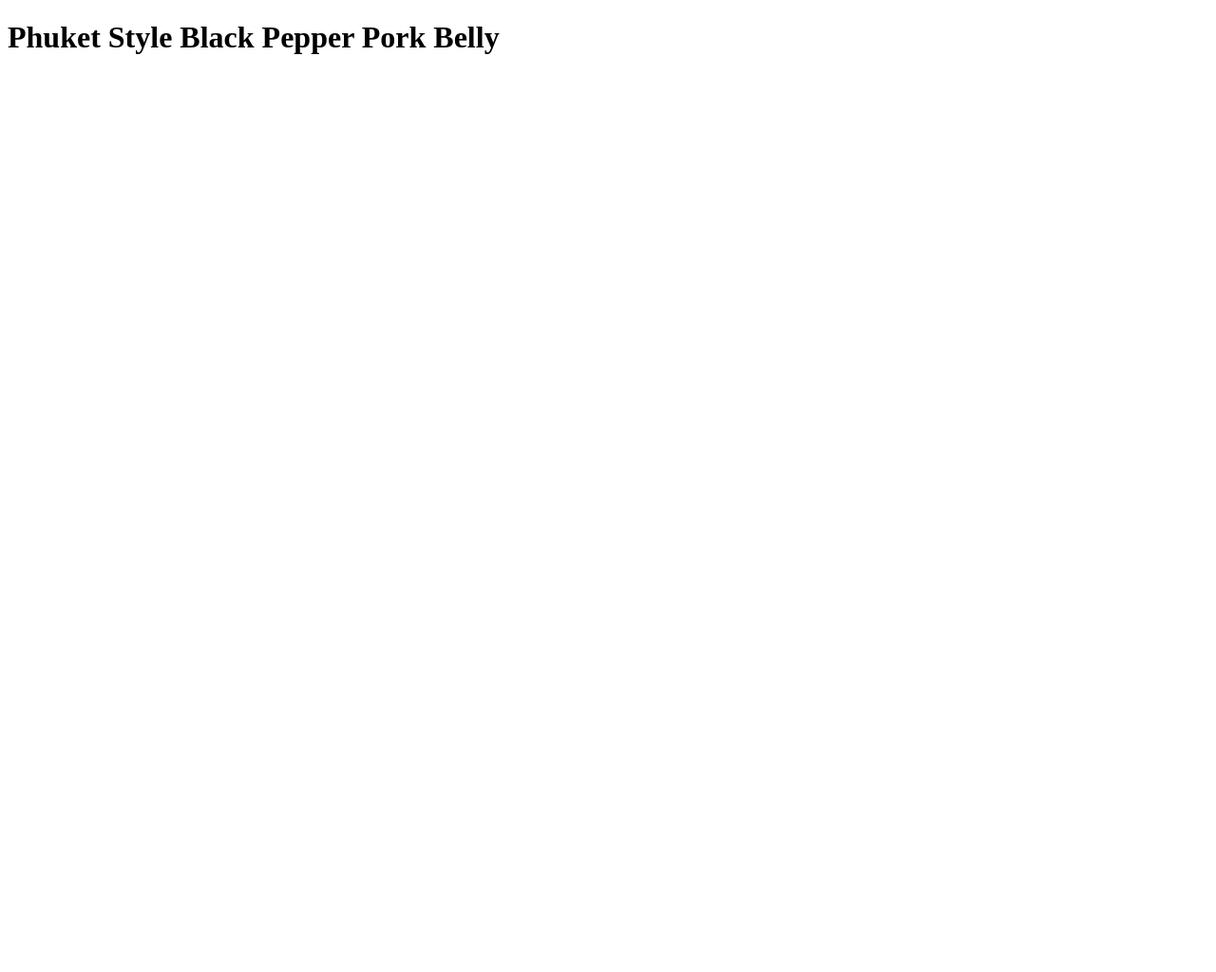
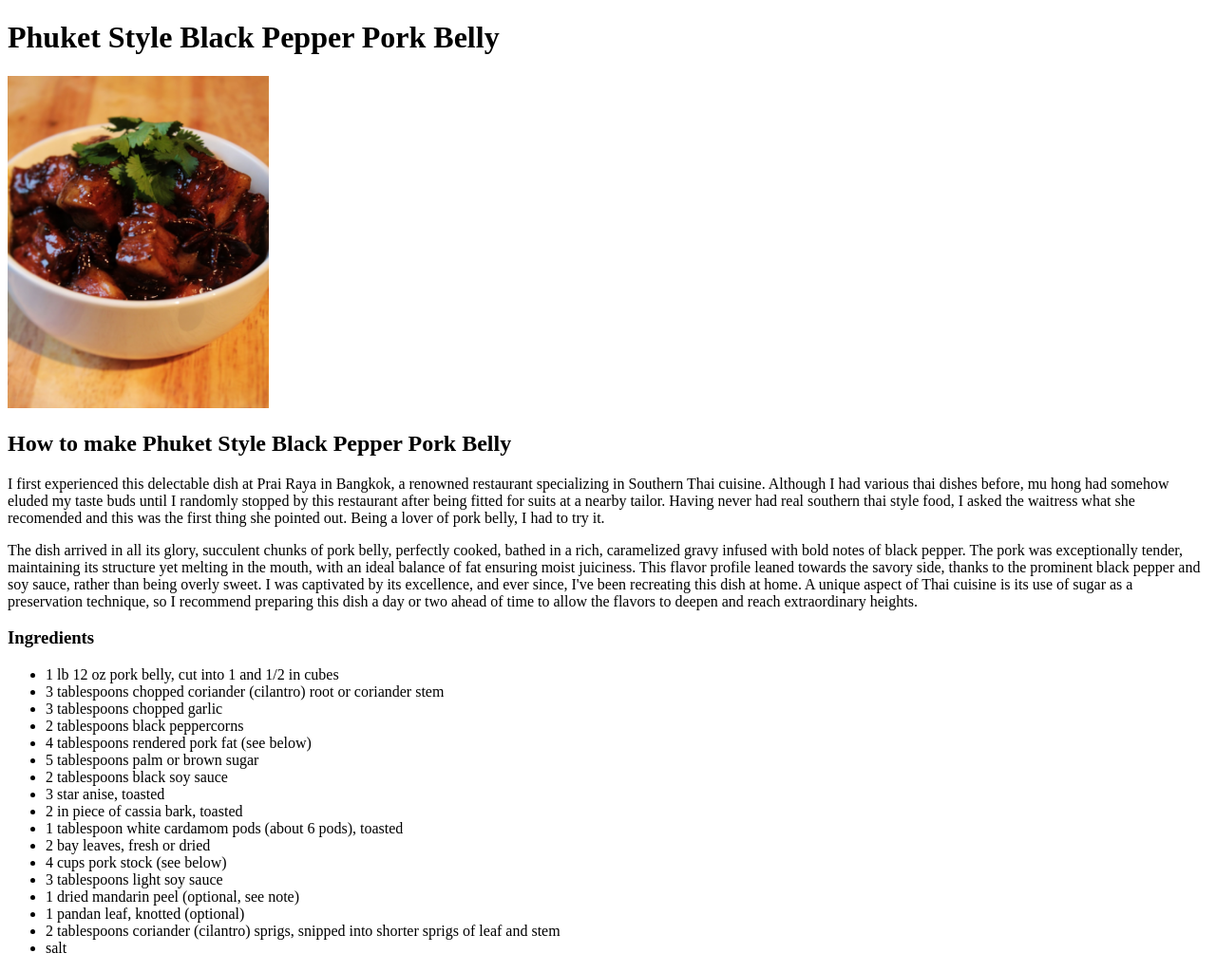
Before and after one commit to jjevi82/odin-recipes, a plain HTML site: page recipes/black-pepper-pork.html in a window 1280 px wide. Shown: the whole page at 95% size. Before the commit the page ends 800 px from the top, so only its background shows below. Drawn offline with Linux system fonts and the light colour scheme.

Commit message:
Add image, description, and ingredient list to black-pepper-pork.html

```diff
--- a/recipes/black-pepper-pork.html
+++ b/recipes/black-pepper-pork.html
@@ -6,5 +6,50 @@
 </head>
 <body>
     <h1>Phuket Style Black Pepper Pork Belly</h1>
+    <p></p>
+    <img src="images/porkbelly.jpg" alt="a dish of black pepper pork belly" height="350" width="275">
+    <p><h2>How to make Phuket Style Black Pepper Pork Belly</h2></p>
+    <p>I first experienced this delectable dish at Prai Raya in Bangkok,
+         a renowned restaurant specializing in Southern Thai cuisine.
+         Although I had various thai dishes before,
+         mu hong had somehow eluded my taste buds until I randomly stopped by
+         this restaurant after being fitted for suits at a nearby tailor.
+         Having never had real southern thai style food, I asked the waitress
+         what she recomended and this was the first thing she pointed out.
+         Being a lover of pork belly, I had to try it.</p>
+         <p>The dish arrived in all its glory, succulent chunks of pork belly,
+         perfectly cooked, bathed in a rich,
+         caramelized gravy infused with bold notes of black pepper.
+         The pork was exceptionally tender, maintaining its structure yet
+         melting in the mouth, with an ideal balance of fat ensuring moist
+         juiciness. This flavor profile leaned towards the savory side,
+         thanks to the prominent black pepper and soy sauce, rather than
+         being overly sweet. I was captivated by its excellence, and ever
+         since, I've been recreating this dish at home. A unique aspect of
+         Thai cuisine is its use of sugar as a preservation technique, so
+         I recommend preparing this dish a day or two ahead of time to
+         allow the flavors to deepen and reach extraordinary heights.</p>
+         <h3>Ingredients</h3>
+         <ul>
+            <li>1 lb 12 oz pork belly, cut into 1 and 1/2 in cubes</li>
+            <li>3 tablespoons chopped coriander (cilantro) root or coriander stem</li>
+            <li>3 tablespoons chopped garlic</li>
+            <li>2 tablespoons black peppercorns</li>
+            <li>4 tablespoons rendered pork fat (see below)</li>
+            <li>5 tablespoons palm or brown sugar</li>
+            <li>2 tablespoons black soy sauce</li>
+            <li>3 star anise, toasted</li>
+            <li>2 in piece of cassia bark, toasted</li>
+            <li>1 tablespoon white cardamom pods (about 6 pods), toasted</li>
+            <li>2 bay leaves, fresh or dried</li>
+            <li>4 cups pork stock (see below)</li>
+            <li>3 tablespoons light soy sauce</li>
+            <li>1 dried mandarin peel (optional, see note)</li>
+            <li>1 pandan leaf, knotted (optional)</li>
+            <li>2 tablespoons coriander (cilantro) sprigs, snipped into shorter sprigs of leaf and stem</li>
+            <li>salt</li>
+         </ul>
+
+
 </body>
 </html>
```
Also changed, not shown: recipes/images/porkbelly.jpg (added).
